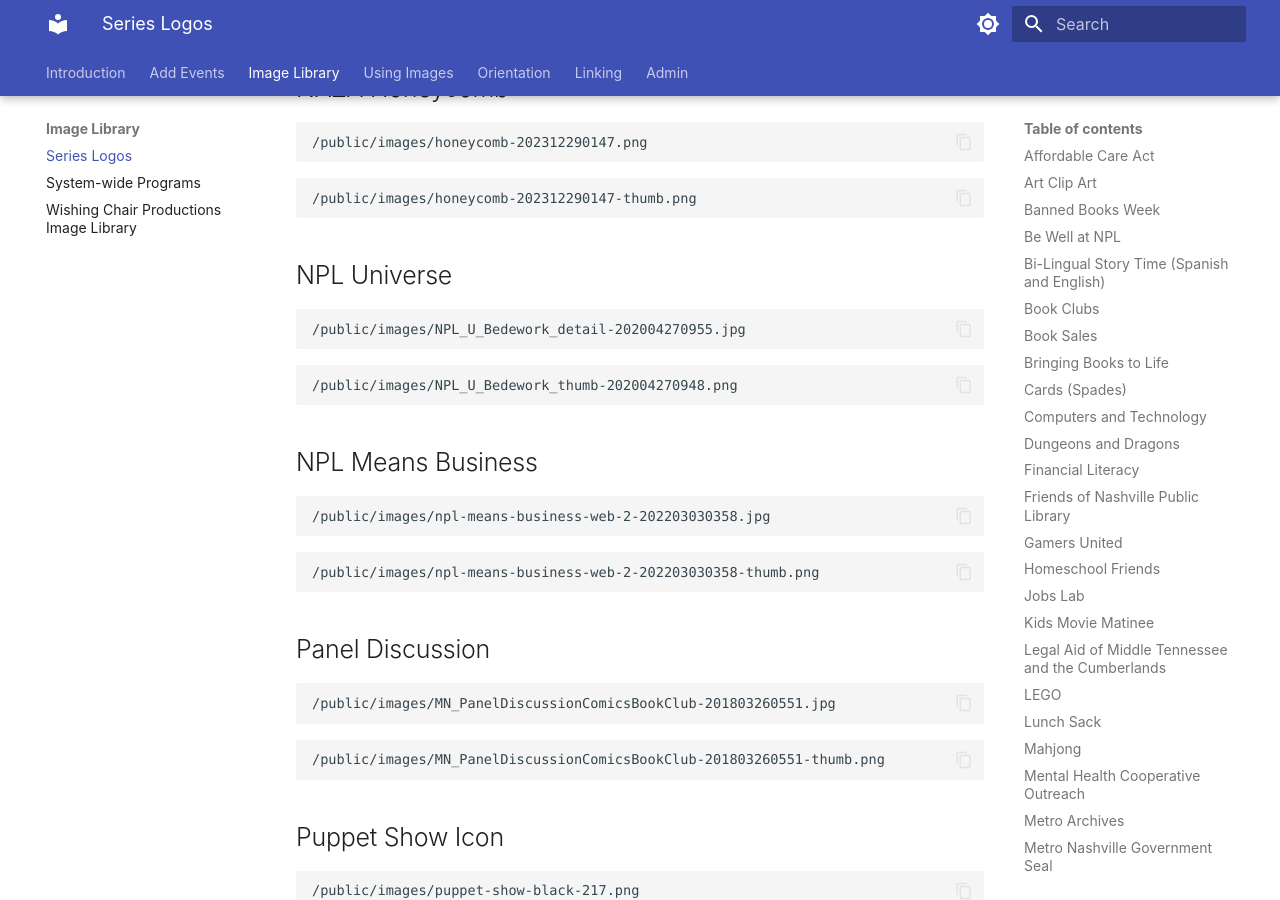
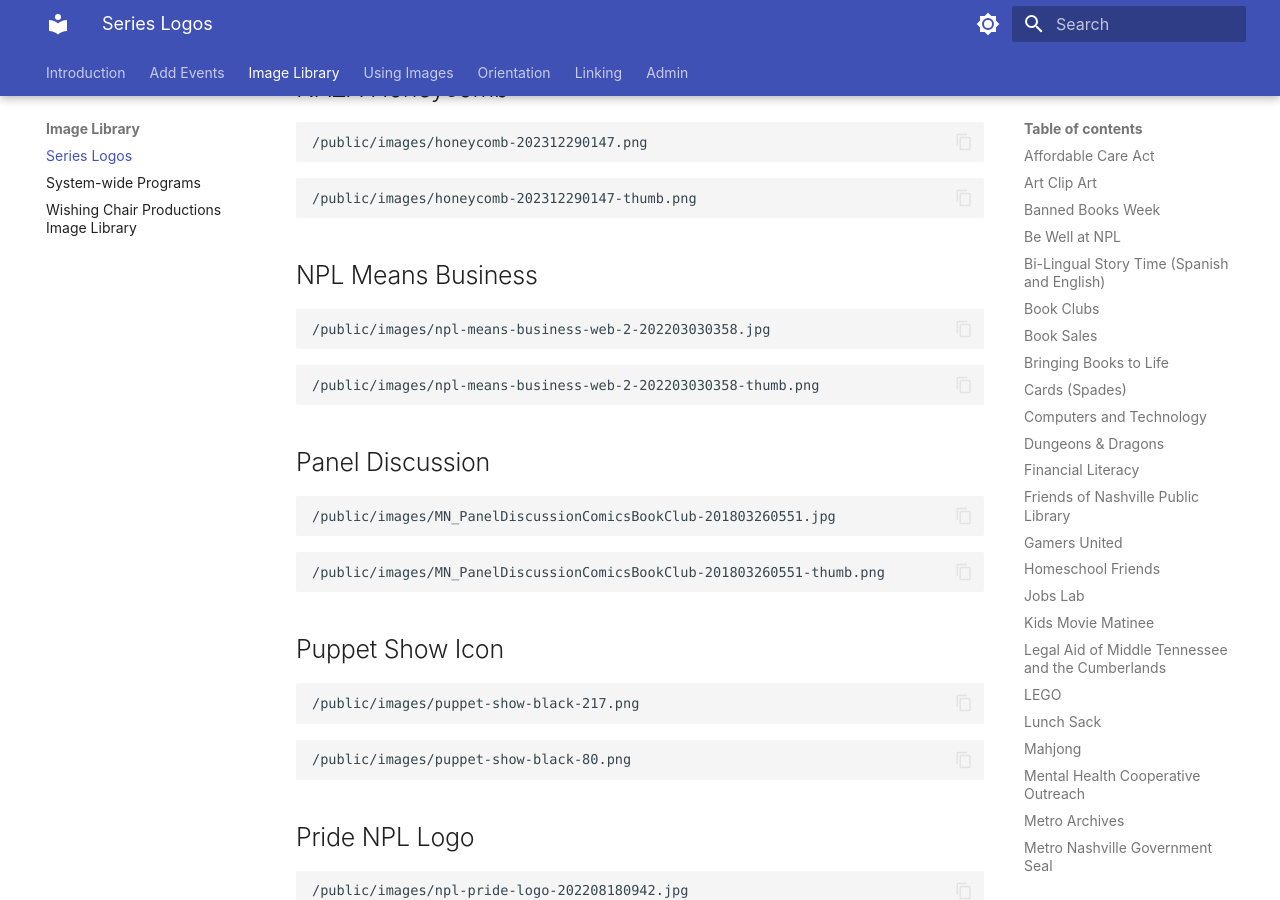
Before and after one commit to Nashville-Public-Library/bedework-docs, an MkDocs documentation site: the page built from docs/image-library/series-logos.md, in a window 1280 px wide and 900 px high, scrolled down 5248 px. Built offline with MkDocs 1.6.1 and Material for MkDocs 9.7.7, drawn with Linux system fonts in a browser that asks for light colours; some of the changed text lies outside the part shown.

Commit message:
clean up series logos

````diff
--- a/docs/image-library/series-logos.md
+++ b/docs/image-library/series-logos.md
@@ -104,7 +104,7 @@ title: Series Logos
 /public/images/pop-event-icon-computer-tech-2_0-thumb.png
 ```
 
-## Dungeons and Dragons
+## Dungeons & Dragons
 
 ```text
 /public/images/Dandcover-202305311012.jpeg
@@ -282,16 +282,6 @@ title: Series Logos
 
 ```text
 /public/images/honeycomb-202312290147-thumb.png
-```
-
-## NPL Universe
-
-```
-/public/images/NPL_U_Bedework_detail-202004270955.jpg
-```
-
-```
-/public/images/NPL_U_Bedework_thumb-202004270948.png
 ```
 
 ## NPL Means Business
@@ -504,16 +494,6 @@ title: Series Logos
 /public/images/bedework-vote-large-201609291049.png
 ```
 
-## Your Mind Matters
-
-```
-/public/images/ymm_logo-clr-202307241240.jpg
-```
-
-```
-/public/images/ymm_logo-clr-202307241240-thumb.png
-```
-
 ## Zumba
 
 ```
````
